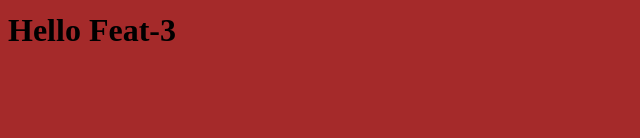
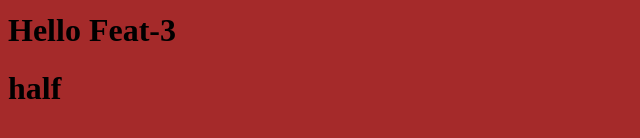
Before and after one commit to bsurve/Gitproject, a plain HTML site: page index.html in a window 1280 px wide. Shown: the part 170-308 px from the top of the page, without its empty margins (0-640 px from the left). Drawn offline with Linux system fonts and the light colour scheme.

Commit message:
added cheat sheet

```diff
--- a/index.html
+++ b/index.html
@@ -11,6 +11,7 @@
     <p>Hi welcome to 2nd commit</p>
     <h1>Hello Feat-1</h1>
       <h1>Hello Feat-3</h1>
+      <h1>half
 </body>
 <style>
     body{
```
Also changed, not shown: 1 other file.
